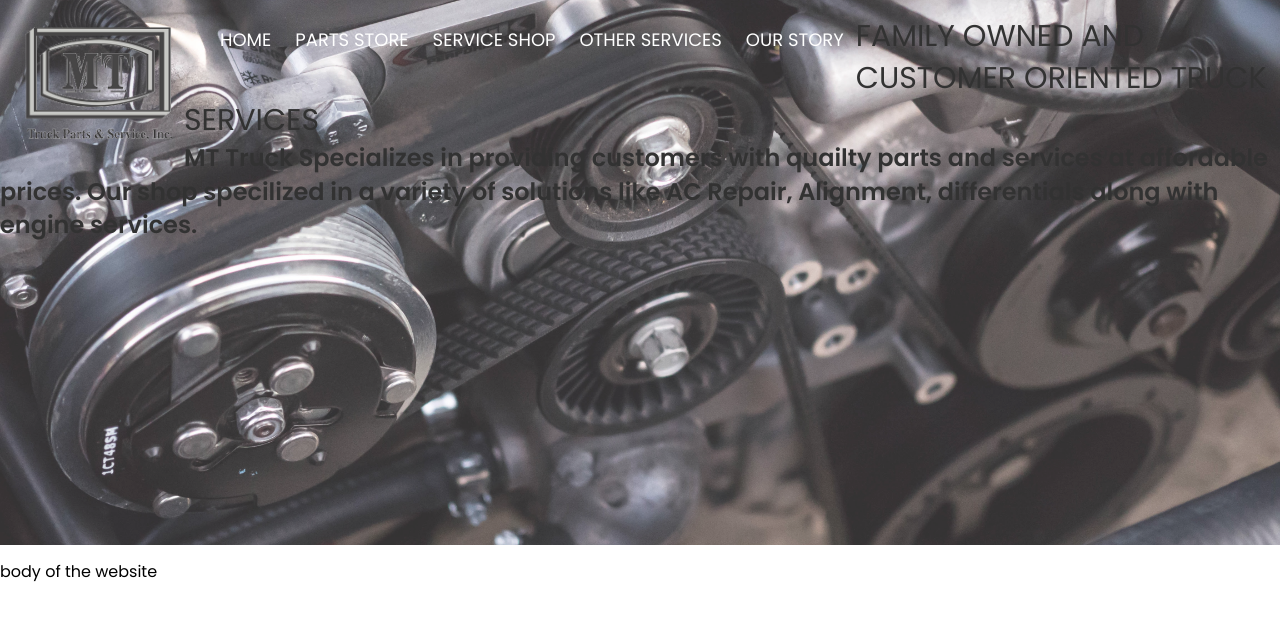
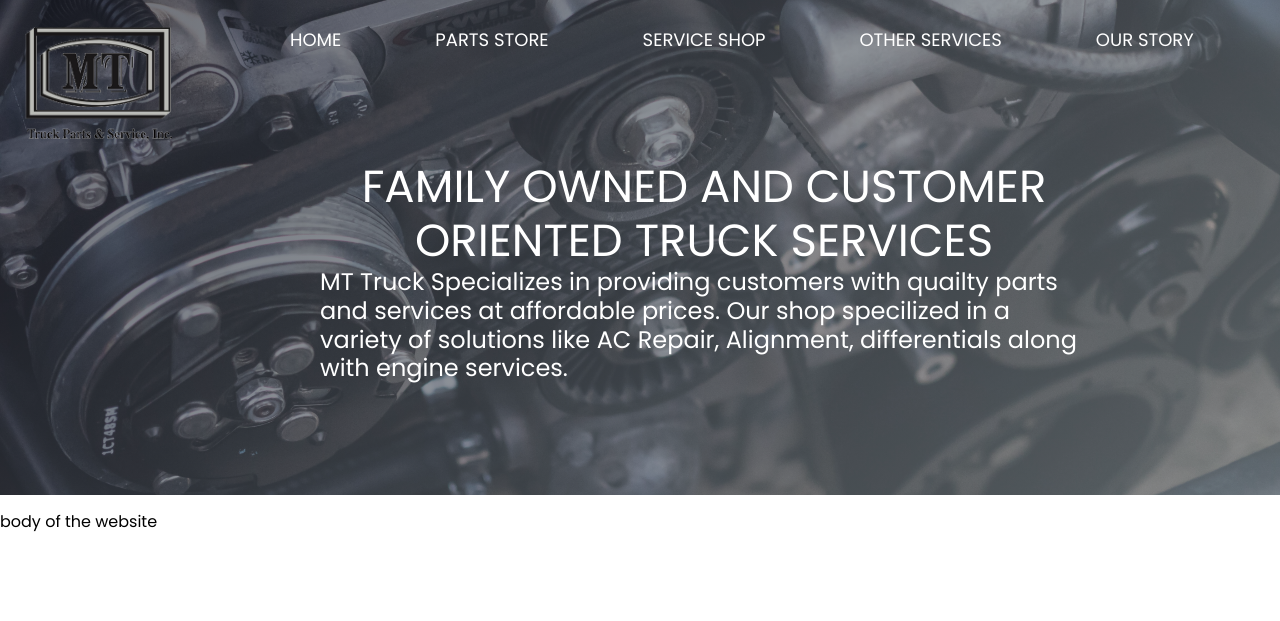
Before and after one commit to evelyn-paz/MT-Trucks, a PHP site: page /main.html in a window 1280 px wide. Shown: the top 621 px of the page. Run offline with PHP 8.4, Linux system fonts and the light colour scheme.

Commit message:
update header

```diff
--- a/style.css
+++ b/style.css
@@ -2,8 +2,9 @@ body{
     background: #fff;
     margin: 0;
     padding: 0;
-   	font-family: 'Merriweather', serif;
-	font-family: 'Poppins', sans-serif;
+    font-family: 'Merriweather', serif;
+    font-family: 'Noticia Text', serif;
+    font-family: 'Poppins', sans-serif;
     font-size: 16px;
     line-height: 1.4;
 }
@@ -19,18 +20,25 @@ h1, h2, h3, h4, h5 {
     margin: 0;
     padding: 0;
 	font-family: 'Merriweather', serif;
-	font-family: 'Poppins', sans-serif;
+    font-family: 'Noticia Text', serif;
+    font-family: 'Poppins', sans-serif;
 }
 
 a {
 	color: #000;
 }
 
+:root{
+    /* root color for gradiant background */
+    --primary: hsla(225, 21%, 15%, 0.65);
+    --secondary: hsla(196, 8%, 56%, 0.65);
+}
+
 /* header background */
 .header{
-    background: url(images/engine.jpg) no-repeat center 40% / cover;
-    opacity: 0.8;
-    height: 500px;
+    background: linear-gradient(135deg, var(--primary), var(--secondary)),
+                url(images/engine.jpg) no-repeat center 40% / cover;
+    height: 450px;
     position: relative;
     padding: 15px 0 30px;
 }
@@ -42,9 +50,37 @@ a {
 	padding: 0 12px;
 }
 
+/* div header-txt position */
+.header-txt {
+    position: relative;
+    z-index: 1;
+}
+
+/* changes the div text position + color, under header-txt */
+.header-txt .text {
+    color: #fff;
+    position: fixed;
+    top: 20%;
+    left: 25%;
+    width: 60%;
+}
+
+/* div header-txt h1 text style */
+.header-txt h1{
+    font-size: 45px;
+    line-height: 1.2;
+    text-align: center;
+}
+
+.header-txt h2{
+    font-weight: normal;
+    line-height: 1.2;
+    text-align: left;
+}
+
 /* Home page links */
 .home-links{
-    /*float: right;*/
+    text-indent: 70px;
     text-align: center;
     border-radius: 40px;
     font-size: large;
@@ -73,12 +109,7 @@ a {
 }
 .logo span {
     display: inline-block;
-    font-size: 13px;
-    text-decoration: none;
-    text-align: center;
-    font-weight: bold;
     width: 100%;
-    color: #ffff;
 }
 
 
```
